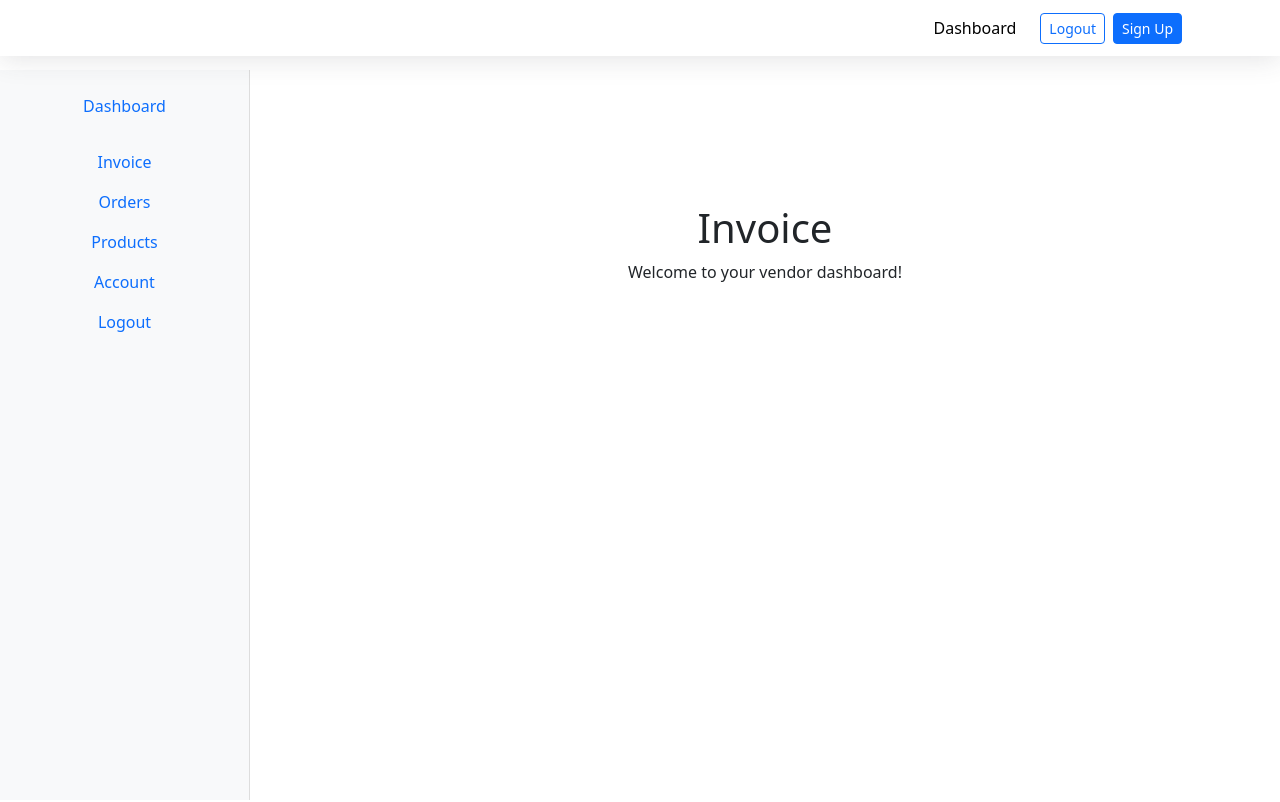
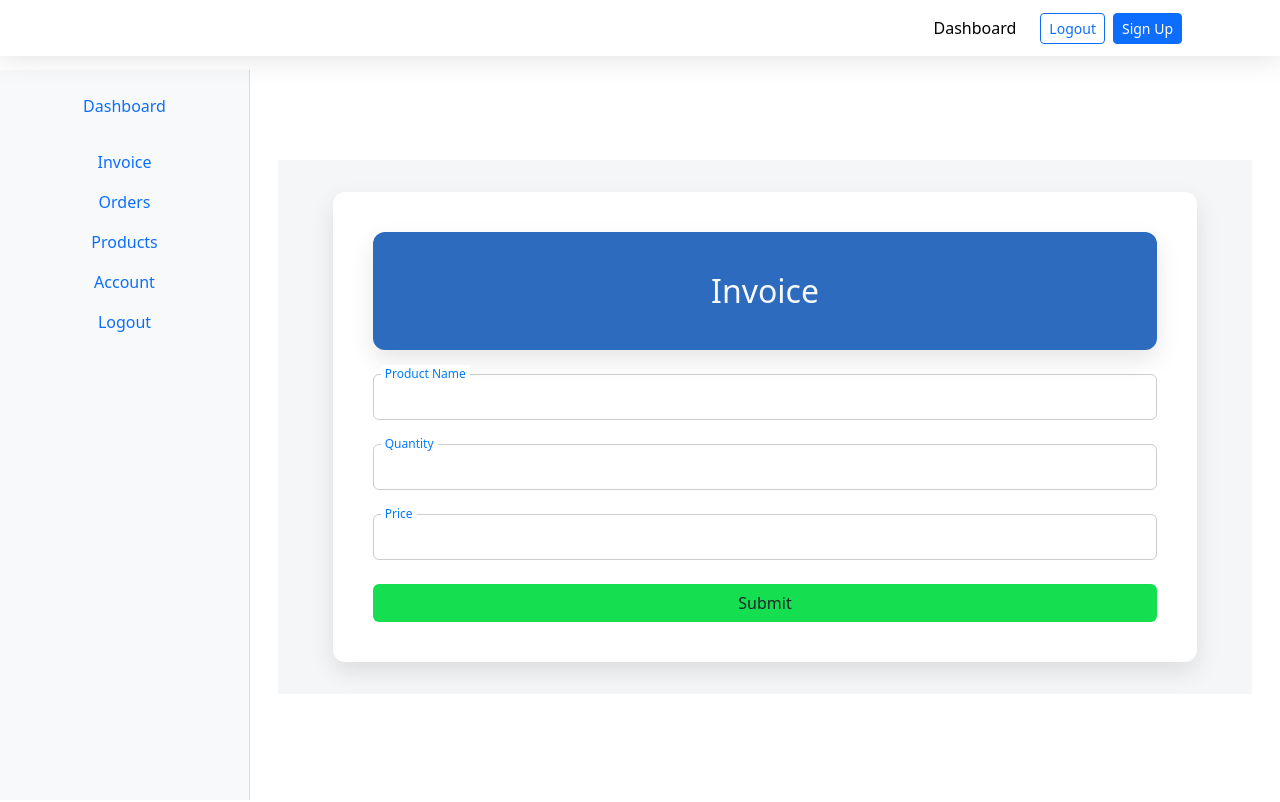
Before and after one commit to Aj8917/laravel-saas-billing-system, a React (Create React App) app in the folder subscribly-client/: page /invoice in a window 1280 px wide. Shown: the top 802 px of the page. Built offline with nearby package versions, Linux system fonts and the light colour scheme; no server answers; sample sign-in values are in the browser's storage.

Commit message:
refactor: renamed vendor to features and moved invoice component to basic folder
feat(invoice): added product, quantity, and price form fields with local validation
feat(invoice): added CSS styles for form UI
chore: updated PlanSeeder with stock maintenance note

```diff
--- a/subscribly-client/src/App.js
+++ b/subscribly-client/src/App.js
@@ -11,9 +11,9 @@ import Signin from './components/Auth/Signin.jsx';
 import LandingPage from './components/LandingPage';
 import PlanSelection from './components/CompanyOnboarding/PlanSelection.jsx';
 import CompanyDetails from './components/CompanyOnboarding/CompanyDetails.jsx';
-import VendorDashboard from './components/Vendor/VendorDashboard.jsx';
+import VendorDashboard from './components/Features/VendorDashboard.jsx';
 import DashboardLayout from './components/DashboardLayout.jsx';
-import Invoice from './components/Vendor/Invoice.jsx';
+import Invoice from './components/Features/Basic/Invoice.jsx';
 import PrivateRoute from './components/PrivateRoute.jsx';
 
 axios.defaults.baseURL = 'http://localhost:8000/api';
--- a/subscribly-client/src/App.scss
+++ b/subscribly-client/src/App.scss
@@ -381,3 +381,26 @@ footer {
     /* Adjust if navbar height is different */
   }
 }
+
+//----------------------------------------invoices ---------------------------------------------------------------
+
+.dash-form-wrapper {
+  display: flex;
+  justify-content: center;
+  align-items: center;
+  min-height: 10vh;
+  background: #f4f6f8;
+  padding: 2rem;
+}
+
+.btn-green {
+  background-color: #15df51 !important;
+  text-decoration: underline;
+  text-decoration-thickness: 0.3em;
+  font-weight: bold;
+  color: #fff;
+}
+.btn-green:hover {
+  background-color: #13c74a;
+  text-decoration-color: #fff;
+}
--- /dev/null
+++ b/subscribly-client/src/components/Features/Basic/Invoice.jsx
@@ -0,0 +1,124 @@
+import React, { useState } from 'react';
+import asyncHandler from '../../../util/asyncHandler';
+
+const Invoice = () => {
+    const [productName, setProductName] = useState('');
+    const [price, setPrice] = useState('');
+    const [quantity, setQuantity] = useState('');
+    const [errors, setErrors] = useState({});
+
+    const createInvoice = asyncHandler(async (e) => {
+        e.preventDefault();
+        console.log('Invoice submitted');
+
+        // Example validation (you can expand this)
+        const newErrors = {};
+        if (!productName.trim()) newErrors.productName = ['Product name is required'];
+        if (!price || price < 1 || price > 5000) {
+            newErrors.price = ['Price must be between 1 and 5000'];
+        }
+
+        if (!quantity || quantity < 1 || quantity > 100) {
+            newErrors.quantity = ['Quantity must be between 1 and 100'];
+        }
+
+
+
+        if (Object.keys(newErrors).length > 0) {
+            setErrors(newErrors);
+            return;
+        }
+
+        // Submit logic here (e.g., send to backend)
+        console.log({ productName, price, quantity });
+
+        // Reset form
+        setProductName('');
+        setPrice('');
+        setQuantity('');
+        setErrors({});
+    });
+
+    return (
+        <section className="py-1">
+            <div className="container">
+                <section className="dash-form-wrapper">
+                    <div className="form-box">
+                        <h2 className="text-center mb-4 form-header">Invoice</h2>
+
+                        <form onSubmit={createInvoice}>
+                            {/* Product Name */}
+                            <div className="form-floating-label mb-4">
+                                <input
+                                    type="text"
+                                    id="productName"
+                                    className={`form-input ${errors.productName ? 'is-invalid' : ''}`}
+                                    value={productName}
+                                    onChange={(e) => {
+                                        setProductName(e.target.value);
+                                        setErrors(prev => ({ ...prev, productName: null }));
+                                    }}
+                                    required
+                                />
+                                <label htmlFor="productName">Product Name</label>
+                                {errors.productName && (
+                                    <div className="error-text">{errors.productName[0]}</div>
+                                )}
+                            </div>
+
+                            {/* Quantity */}
+                            <div className="form-floating-label mb-4">
+                                <input
+                                    type="number"
+                                    id="quantity"
+                                    className={`form-input ${errors.quantity ? 'is-invalid' : ''}`}
+                                    value={quantity}
+                                    onChange={(e) => {
+                                        setQuantity(e.target.value);
+                                        setErrors(prev => ({ ...prev, quantity: null }));
+                                    }}
+                                    min={1}
+                                    max={50}
+                                    required
+                                />
+                                <label htmlFor="quantity">Quantity</label>
+                                {errors.quantity && (
+                                    <div className="error-text">{errors.quantity[0]}</div>
+                                )}
+                            </div>
+
+                            {/* Price */}
+                            <div className="form-floating-label mb-4">
+                                <input
+                                    type="number"
+                                    id="price"
+                                    min={1}
+                                    max={1000}
+
+                                    className={`form-input ${errors.price ? 'is-invalid' : ''}`}
+                                    value={price}
+                                    onChange={(e) => {
+                                        setPrice(e.target.value);
+                                        setErrors(prev => ({ ...prev, price: null }));
+                                    }}
+
+                                    required
+                                />
+                                <label htmlFor="price">Price</label>
+                                {errors.price && (
+                                    <div className="error-text">{errors.price[0]}</div>
+                                )}
+                            </div>
+
+                            <button type="submit" className="btn btn-green w-100">
+                                Submit
+                            </button>
+                        </form>
+                    </div>
+                </section>
+            </div>
+        </section>
+    );
+};
+
+export default Invoice;
--- a/subscribly-client/src/components/Vendor/Invoice.jsx
+++ /dev/null
@@ -1,13 +0,0 @@
-import react from 'react';
-
-const Invoice = () => {
-    return (
-        <section className="py-5">
-            <div className="container">
-                <h1>Invoice</h1>
-                <p>Welcome to your vendor dashboard!</p>
-            </div>
-        </section>
-    );
-}
-export default Invoice;
```
Also changed, not shown: subscribly-client/src/components/Features/VendorDashboard.jsx (renamed from subscribly-client/src/components/Vendor/VendorDashboard.jsx), 1 other file (tests, documents, lock files or other folders).
